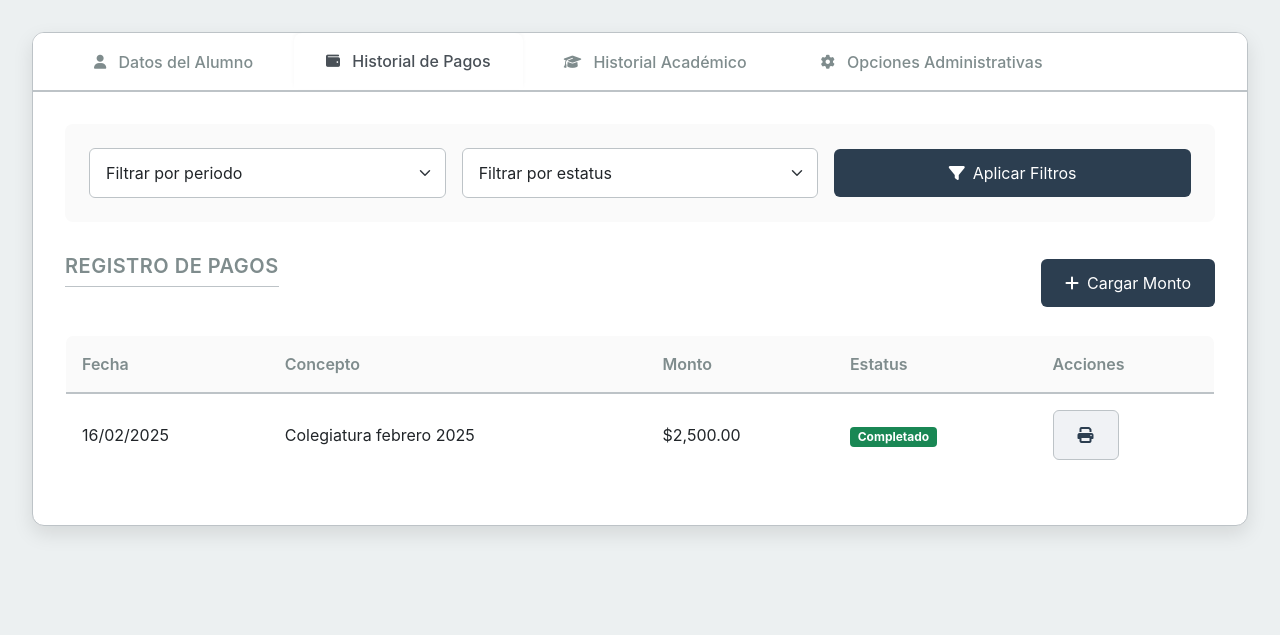
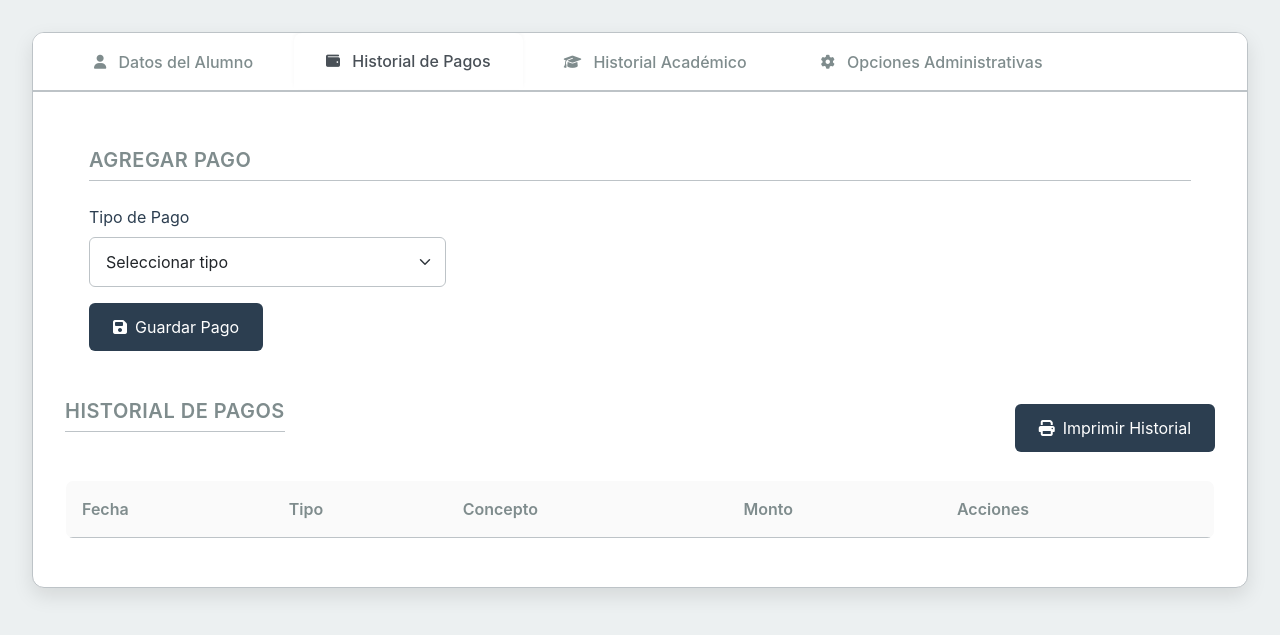
Before and after one commit to isacfesp/Agora, a PHP site: page /Modules/Alumnos/alumno.php in a window 1280 px wide, after a click on "Historial de Pagos". Shown: the top 635 px of the page. Run offline with PHP 8.4, Linux system fonts and the light colour scheme; lists and menus that the app fills with data are empty.

Commit message:
mostrar pagos de alumno

```diff
--- a/Modules/Alumnos/alumno.php
+++ b/Modules/Alumnos/alumno.php
@@ -24,6 +24,38 @@ $e_nombre = isset($_GET['e_nombre']) ? $_GET['e_nombre'] : '';
 $e_parentesco = isset($_GET['e_parentesco']) ? $_GET['e_parentesco'] : '';
 $e_telefono = isset($_GET['e_telefono']) ? $_GET['e_telefono'] : '';
 $matricula = isset($_GET['matricula']) ? $_GET['matricula'] : '';
+
+// Database connection
+$servername = "localhost";
+$username = "root";
+$password = "";
+$dbname = "agora";
+
+$conn = new mysqli($servername, $username, $password, $dbname);
+
+if ($conn->connect_error) {
+    die("Connection failed: " . $conn->connect_error);
+}
+
+// Query to get payments from caja table
+$payments = [];
+if ($matricula) {
+    $sql = "SELECT c.id_pago, c.monto, c.concepto
+            FROM caja c
+            JOIN inscripcion i ON c.id_inscripcion = i.id_inscripcion
+            JOIN alumno a ON i.id_alumno = a.id_alumno
+            WHERE a.matricula = ?";
+    $stmt = $conn->prepare($sql);
+    $stmt->bind_param("s", $matricula);
+    $stmt->execute();
+    $result = $stmt->get_result();
+    while ($row = $result->fetch_assoc()) {
+        $payments[] = $row;
+    }
+    $stmt->close();
+}
+
+$conn->close();
 ?>
 
 <!DOCTYPE html>
@@ -158,60 +190,99 @@ $matricula = isset($_GET['matricula']) ? $_GET['matricula'] : '';
 
             <!-- Sección Pagos -->
             <div class="tab-pane fade" id="pagos">
-                <div class="filter-container">
-                    <div class="row g-3 align-items-center">
+                <!-- Payment Form -->
+                <div class="data-card mb-4">
+                    <h5 class="data-header">Agregar Pago</h5>
+                    <form id="paymentForm" class="row g-3">
+                        <input type="hidden" name="id_inscripcion" value="<?php echo $matricula ?>">
+
                         <div class="col-md-4">
-                            <select class="form-select">
-                                <option>Filtrar por periodo</option>
-                                <option>02/25</option>
-                                <option>01/25</option>
+                            <label class="form-label">Tipo de Pago</label>
+                            <select class="form-select" id="tipoPago" name="tipoPago" required>
+                                <option value="">Seleccionar tipo</option>
+                                <option value="colegiatura">Colegiatura Mensual</option>
+                                <option value="caja">Pago de Caja</option>
                             </select>
                         </div>
-                        <div class="col-md-4">
-                            <select class="form-select">
-                                <option>Filtrar por estatus</option>
-                                <option>Completado</option>
-                                <option>Pendiente</option>
+
+                        <!-- Campos para Colegiatura -->
+                        <div class="col-md-8" id="colegiaturaFields" style="display: none;">
+                            <label class="form-label">Mes de Pago</label>
+                            <select class="form-select" name="mes">
+                                <option value="Enero">Enero</option>
+                                <option value="Febrero">Febrero</option>
+                                <option value="Marzo">Marzo</option>
+                                <option value="Abril">Abril</option>
+                                <option value="Mayo">Mayo</option>
+                                <option value="Junio">Junio</option>
+                                <option value="Julio">Julio</option>
+                                <option value="Agosto">Agosto</option>
+                                <option value="Septiembre">Septiembre</option>
+                                <option value="Octubre">Octubre</option>
+                                <option value="Noviembre">Noviembre</option>
+                                <option value="Diciembre">Diciembre</option>
                             </select>
                         </div>
-                        <div class="col-md-4">
-                            <button class="btn-primary w-100">
-                                <i class="fas fa-filter me-2"></i>Aplicar Filtros
+
+                        <!-- Campos para Caja -->
+                        <div id="cajaFields" style="display: none;">
+                            <div class="col-md-12">
+                                <label class="form-label">Concepto</label>
+                                <select class="form-select" id="concepto" name="concepto">
+                                    <option value="">Seleccionar concepto</option>
+                                    <option value="Inscripción" data-monto="2000">Inscripción - $2,000</option>
+                                    <option value="Seguro escolar" data-monto="600">Seguro escolar - $600</option>
+                                    <option value="Trámites administrativos" data-monto="3000">Trámites administrativos - $3,000</option>
+                                    <option value="Playera mensual" data-monto="430">Playera mensual - $430</option>
+                                </select>
+                            </div>
+                            <div class="col-md-12 mt-3">
+                                <label class="form-label">Monto</label>
+                                <input type="number" class="form-control" id="monto" name="monto" readonly>
+                            </div>
+                        </div>
+
+                        <div class="col-12 mt-3">
+                            <button type="submit" class="btn-primary">
+                                <i class="fas fa-save me-2"></i>Guardar Pago
                             </button>
                         </div>
-                    </div>
+                    </form>
                 </div>
 
+                <!-- Payment History -->
                 <div class="d-flex justify-content-between align-items-center mb-4">
-                    <h5 class="data-header">Registro de Pagos</h5>
-                    <button class="btn-primary">
-                        <i class="fas fa-plus me-2"></i>Cargar Monto
+                    <h5 class="data-header">Historial de Pagos</h5>
+                    <button class="btn-primary" onclick="imprimirHistorial()">
+                        <i class="fas fa-print me-2"></i>Imprimir Historial
                     </button>
                 </div>
 
                 <div class="table-responsive">
-                    <table class="table table-custom">
+                    <table class="table table-custom" id="paymentsTable">
                         <thead>
                             <tr>
                                 <th>Fecha</th>
+                                <th>Tipo</th>
                                 <th>Concepto</th>
                                 <th>Monto</th>
-                                <th>Estatus</th>
                                 <th>Acciones</th>
                             </tr>
                         </thead>
                         <tbody>
-                            <tr>
-                                <td>16/02/2025</td>
-                                <td>Colegiatura febrero 2025</td>
-                                <td>$2,500.00</td>
-                                <td><span class="badge bg-success">Completado</span></td>
-                                <td>
-                                    <button class="btn-secondary">
-                                        <i class="fas fa-print"></i>
-                                    </button>
-                                </td>
-                            </tr>
+                            <?php foreach ($payments as $payment): ?>
+                                <tr>
+                                    <td></td> <!-- Fecha is ignored as requested -->
+                                    <td>Caja</td>
+                                    <td><?php echo $payment['concepto']; ?></td>
+                                    <td><?php echo $payment['monto']; ?></td>
+                                    <td>
+                                        <button class="btn-secondary" onclick="imprimirRecibo(<?php echo $payment['id_pago']; ?>, 'caja')">
+                                            <i class="fas fa-download"></i>
+                                        </button>
+                                    </td>
+                                </tr>
+                            <?php endforeach; ?>
                         </tbody>
                     </table>
                 </div>
@@ -314,3 +385,26 @@ $matricula = isset($_GET['matricula']) ? $_GET['matricula'] : '';
     <script src="https://cdn.jsdelivr.net/npm/bootstrap@5.1.3/dist/js/bootstrap.bundle.min.js"></script>
 </body>
 </html>
+
+<script>
+$(document).ready(function() {
+    $('#tipoPago').change(function() {
+        if (this.value === 'colegiatura') {
+            $('#colegiaturaFields').show();
+            $('#cajaFields').hide();
+        } else if (this.value === 'caja') {
+            $('#colegiaturaFields').hide();
+            $('#cajaFields').show();
+        } else {
+            $('#colegiaturaFields').hide();
+            $('#cajaFields').hide();
+        }
+    });
+
+    $('#concepto').change(function() {
+        const monto = $(this).find(':selected').data('monto');
+        $('#monto').val(monto);
+    });
+
+});
+</script>
```
